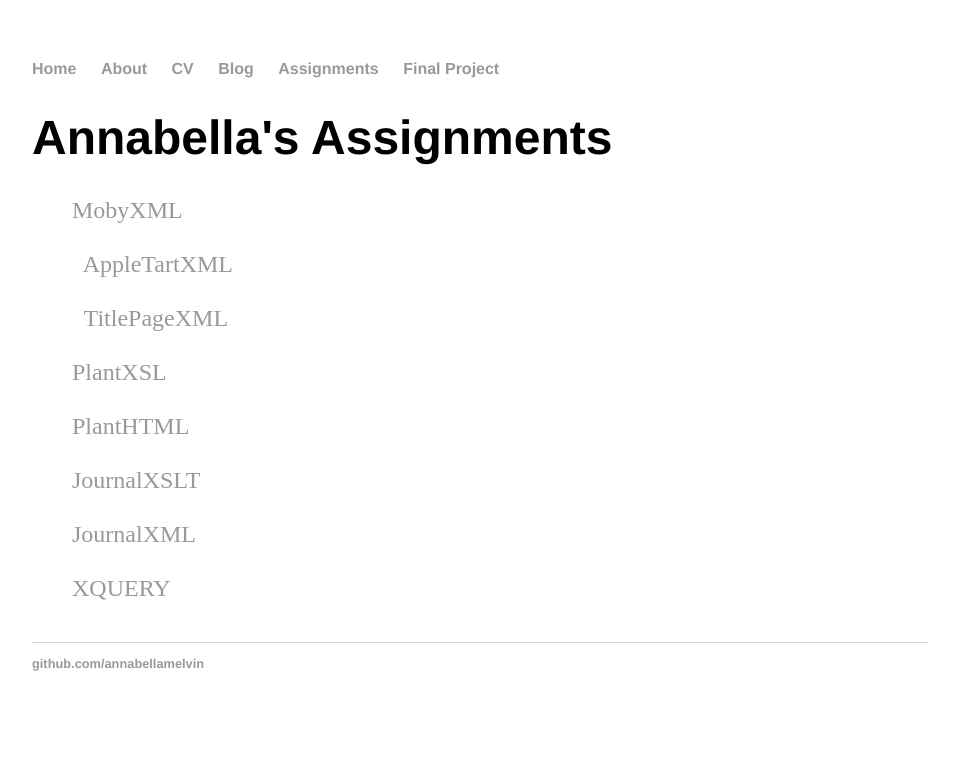
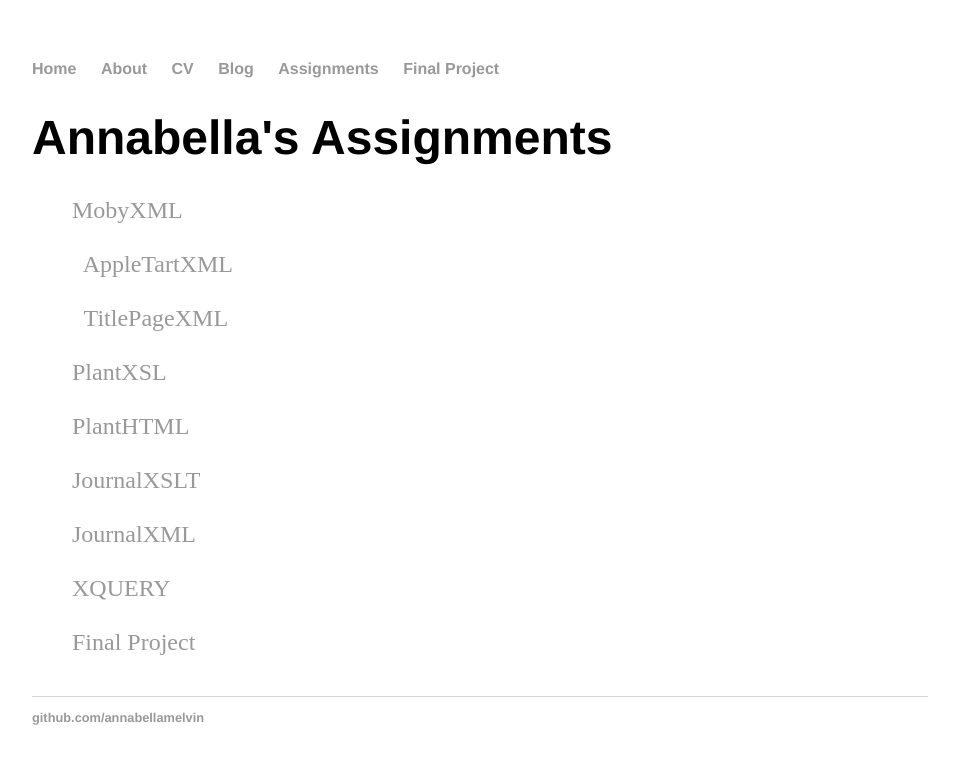
Before and after one commit to annabellamelvin/annabellamelvin.github.io, a Jekyll site: the page built from assignments/index.html, in a window 1280 px wide. Shown: the top 764 px of the page, without its empty margins (160-1119 px from the left). Built offline with Jekyll 4.4.1, drawn with Linux system fonts in a browser that asks for light colours.

Commit message:
Update index.html

```diff
--- a/assignments/index.html
+++ b/assignments/index.html
@@ -12,7 +12,8 @@ title: "Annabella's Assignments"
 		<a href="plantcatalog.html"> PlantHTML</a><br></br>
 		<a href="journal_r.xsl"> JournalXSLT</a><br></br>
 		<a href="research_journals2.xml"> JournalXML</a><br></br>
-		<a href="xquery_homework.xquery"> XQUERY</a>
+		<a href="xquery_homework.xquery"> XQUERY</a><br></br>
+		<a href="/parks"> Final Project</a>
 
 		{% for post in site.homework %}
 		<li><span>{{ post.date | date_to_string }}</span> » <a href="{{/moby_dick.xml}}" title="{{moby_dick.xml }}">{{moby_dick.xml}}</a>
```
Also changed, not shown: other parts of assignments/index.html (+2 -1 lines).
